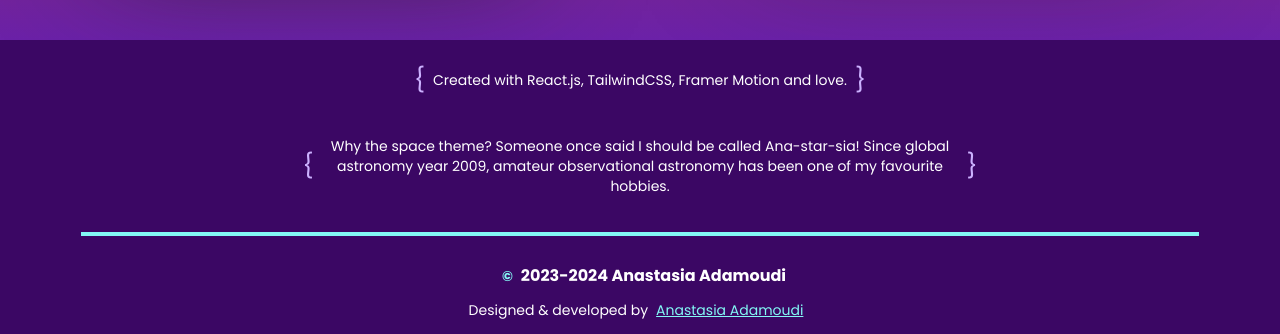
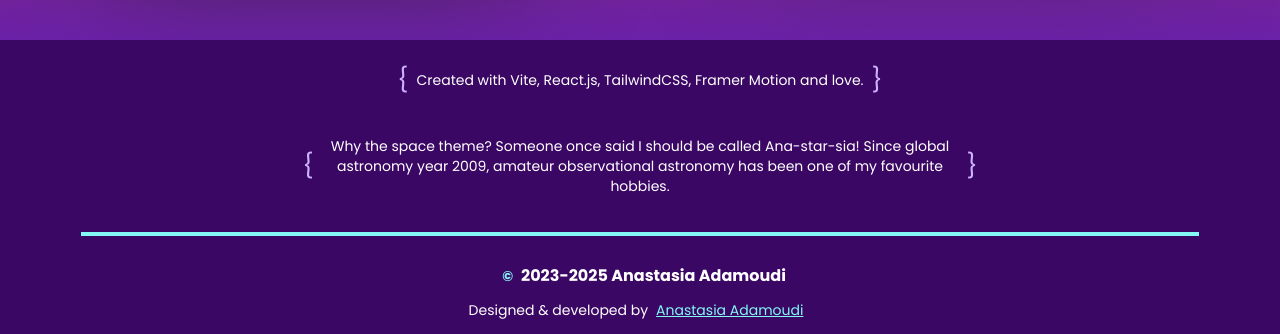
Before and after one commit to spiralnebulam31/PortfolioWebsite, a React (Vite) app: page / in a window 1280 px wide. Shown: the part 5798-6132 px from the top of the page. Built offline with nearby package versions, Linux system fonts and the light colour scheme; no server answers.

Commit message:
Update Footer.jsx

```diff
--- a/src/components/Footer/Footer.jsx
+++ b/src/components/Footer/Footer.jsx
@@ -28,7 +28,7 @@ const Footer = ({ modalState, setModalState, closeModal }) => {
       <span className="text-primary font-links text-2xl mx-2">
       &#123;
           </span>
-      <p className="text-white font-body text-sm">Created with React.js, TailwindCSS, Framer Motion and love.</p>
+      <p className="text-white font-body text-sm">Created with Vite, React.js, TailwindCSS, Framer Motion and love.</p>
       <span className="text-primary font-links text-2xl mx-2">
       &#125;
           </span>
@@ -51,7 +51,7 @@ const Footer = ({ modalState, setModalState, closeModal }) => {
             <span className="text-secondary font-links font-bold text-sm md:text-md mx-2">
             ©
           </span>
-          2023-2024 Anastasia Adamoudi
+          2023-2025 Anastasia Adamoudi
           </p>
         </div>
 
```
